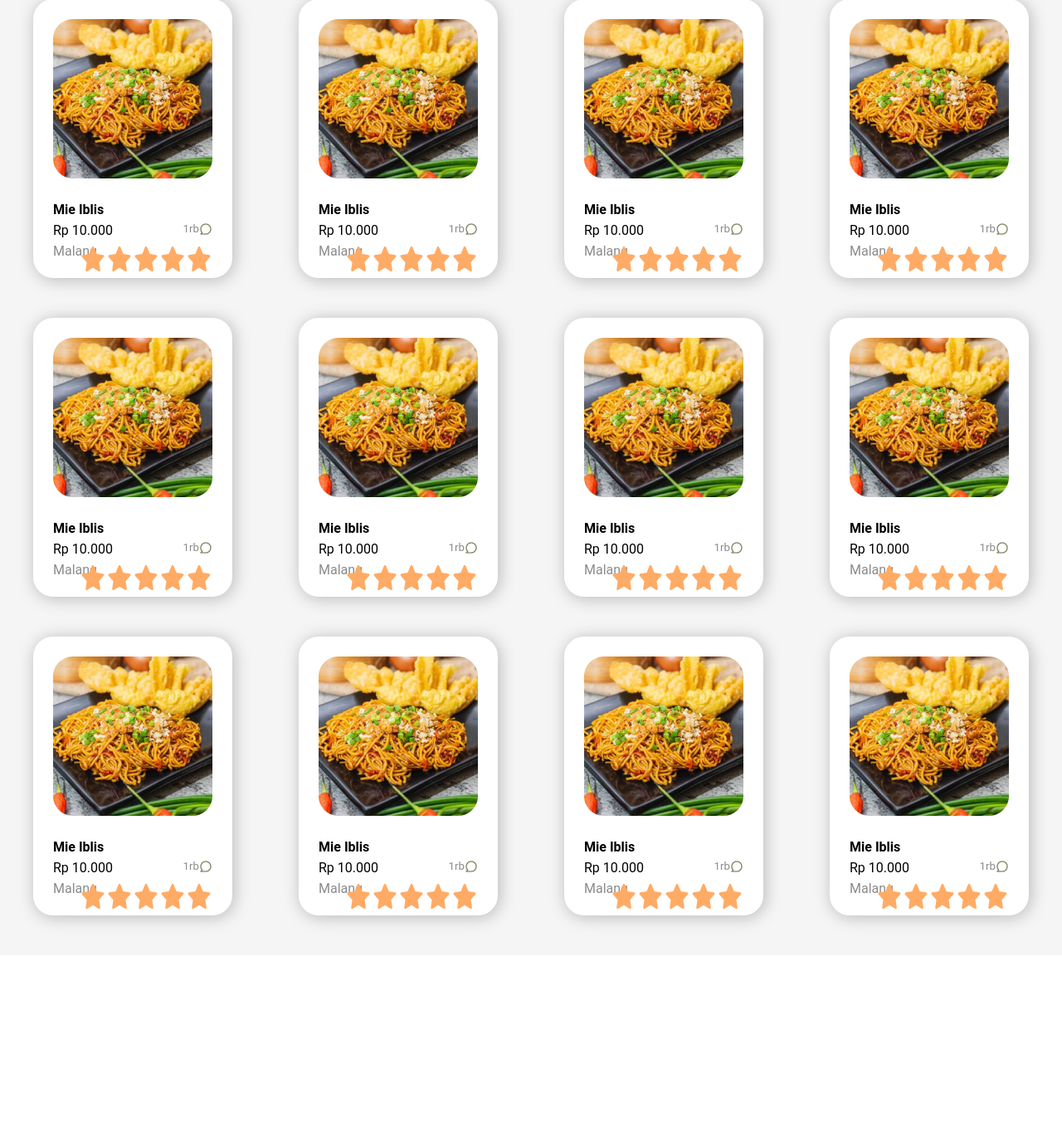
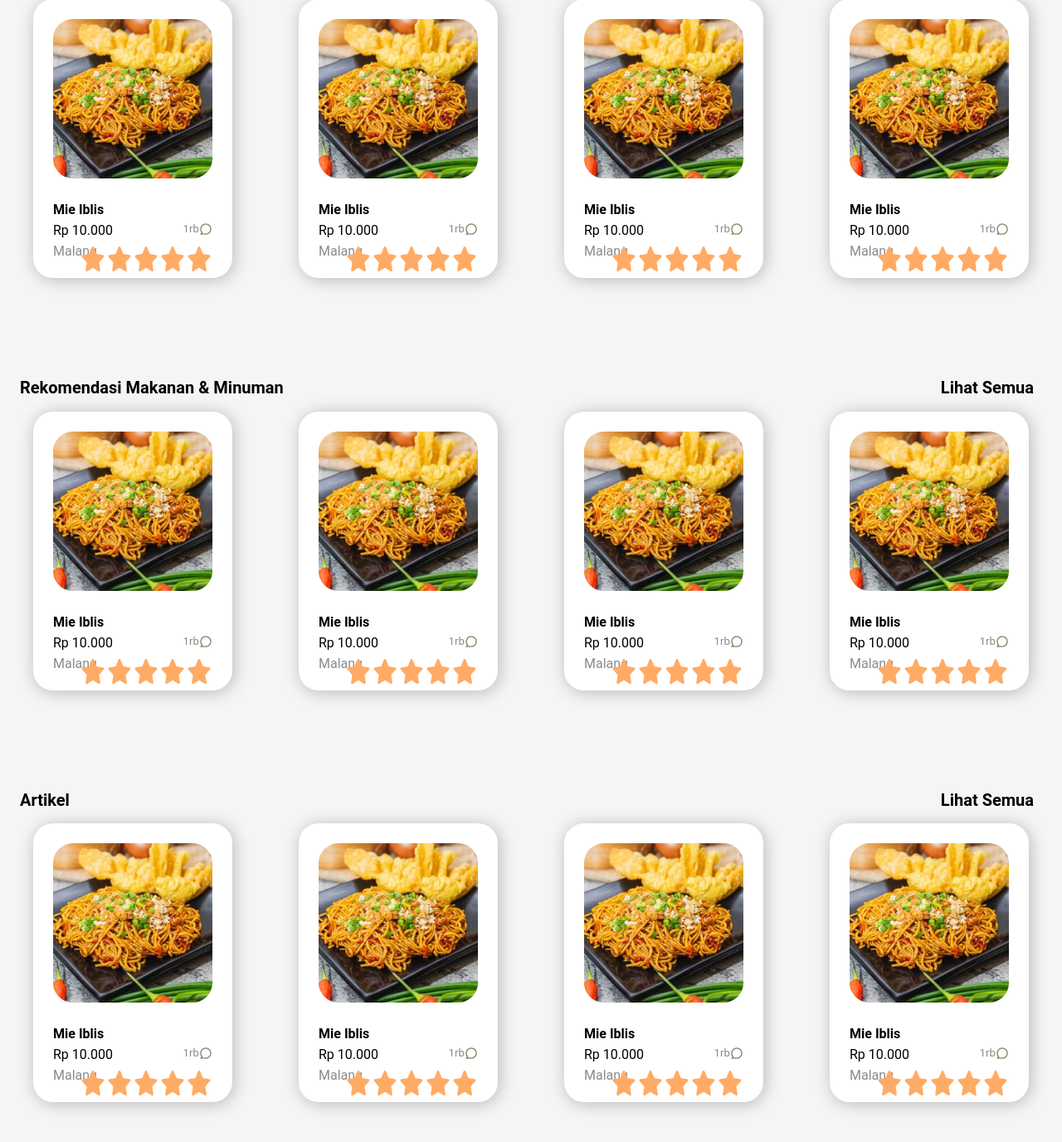
Before and after one commit to irvanhanif/eculinary, a PHP site: template view/homepage.php in a window 1280 px wide; the page is wider, and only the part inside the window is pictured. Shown: the part 929-2305 px from the top of that part at 83% size. Before the commit the page ends 2051 px from the top of that part, so only its background shows below. Run offline with PHP 8.4, Linux system fonts and the light colour scheme; the template is opened without the code that fills it, so the values that code supplies are empty.

Commit message:
update homepage

```diff
--- a/view/css/style.css
+++ b/view/css/style.css
@@ -83,8 +83,11 @@ select {
     width: 336px;
     padding: 0px 24px;
 }
+.makanan-list{
+    display: flex;
+}
 .makanan-wrapper {
-    float: left;
+    /* float: left; */
     width: 25%;
     margin-bottom: 48px;
 }
--- a/view/homepage.php
+++ b/view/homepage.php
@@ -93,11 +93,13 @@
     <h2>Makanan & Minuman Populer</h2>
     <h2 class="liat">Lihat Semua</h2>
     </div>
+    <div class="makanan-list">
 <?php
 for ($i = 0; $i <= 3; $i++) {
                 require 'view/menu/makanan.php';
             }
             ?>
+    </div>
 </div>
 
 <div class="menu-wrapper">
@@ -105,11 +107,13 @@ for ($i = 0; $i <= 3; $i++) {
     <h2>Rekomendasi Makanan & Minuman</h2>
     <h2 class="liat">Lihat Semua</h2>
     </div>
+    <div class="makanan-list">
 <?php
 for ($i = 0; $i <= 3; $i++) {
                 require 'menu/makanan.php';
             }
             ?>
+    </div>
 </div>
 
 <div class="menu-wrapper">
@@ -117,11 +121,13 @@ for ($i = 0; $i <= 3; $i++) {
 <h2>Artikel</h2>
     <h2 class="liat">Lihat Semua</h2>
     </div>
+    <div class="makanan-list">
 <?php
 for ($i = 0; $i <= 3; $i++) {
                 require 'menu/makanan.php';
             }
             ?>
+    </div>
 </div>
 </body>
 </html>
```
